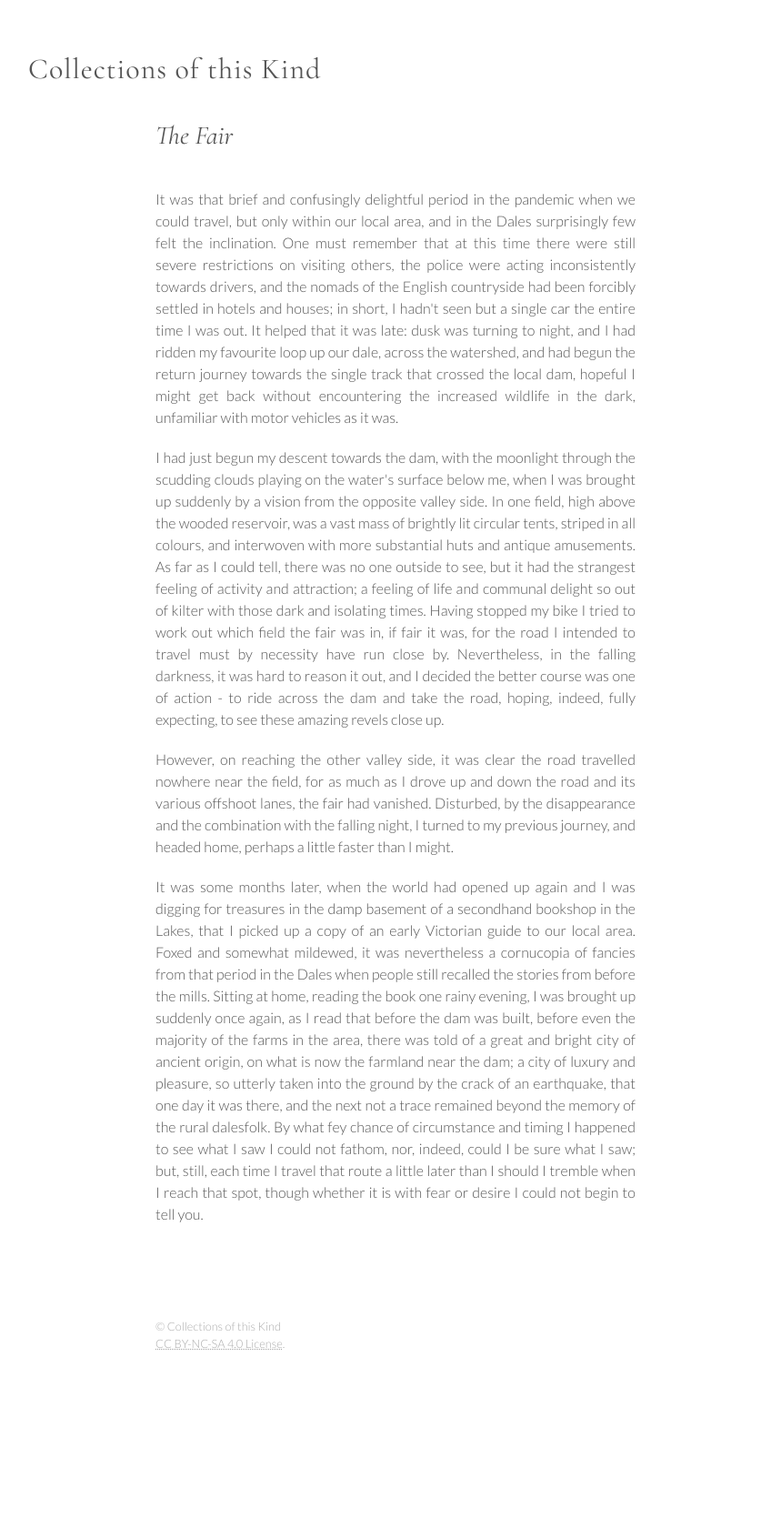
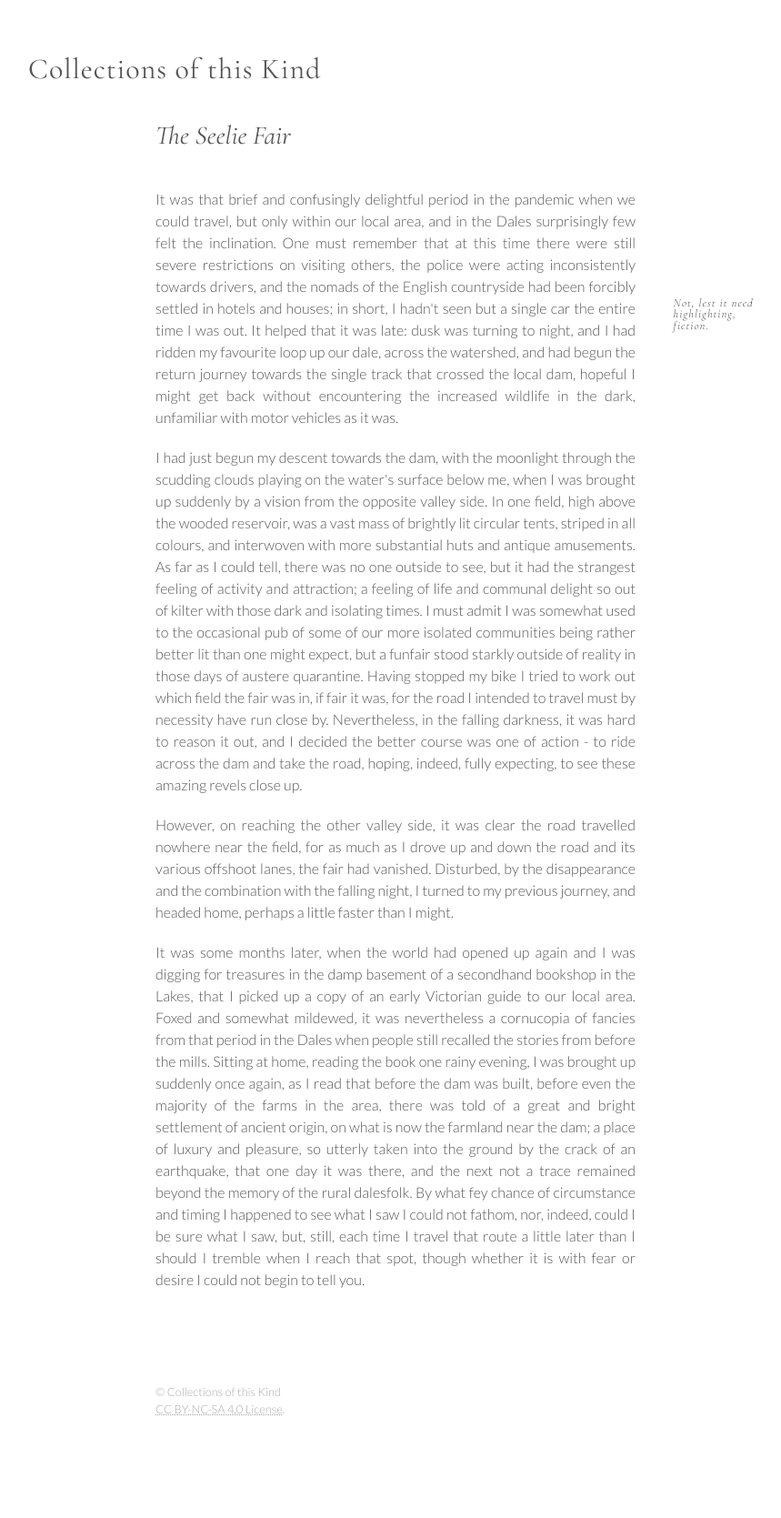
Before and after one commit to CollectionsOfThisKind/collectionsofthiskind.github.io, a Jekyll site: the page built from pages/diary/thefair.html, in a window 1280 px wide. Shown: the whole page at 91% size, without its empty margins (79-938 px from the left). Built offline with Jekyll 4.4.1, drawn with Linux system fonts in a browser that asks for light colours; before the commit the page ends 1597 px from its top, so only the background shows below that.

Commit message:
Add files via upload

```diff
--- a/pages/diary/index.html
+++ b/pages/diary/index.html
@@ -31,7 +31,7 @@ Events, arranged.
 <span class='keydate' id='20200404'>
 <span class='postdate' id='20231119'>
 <span class='editdate' id='20231119'>
-<a href="thefair.html">The Fair</a>
+<a href="thefair.html">The Seelie Fair</a>
 </span>
 </span>
 </span>
--- a/pages/diary/thefair.html
+++ b/pages/diary/thefair.html
@@ -10,21 +10,23 @@ layout: page
 
 <div class=postsection>
 
-<h2 class=top>The Fair</h2>
+<h2 class=top>The Seelie Fair</h2>
 
-
+<div class=marginalia>
+Not, lest it need highlighting, fiction.
+</div>
 
 <p>
 It was that brief and confusingly delightful period in the pandemic when we could travel, but only within our local area, and in the Dales surprisingly few felt the inclination. One must remember that at this time there were still severe restrictions on visiting others, the police were acting inconsistently towards drivers, and the nomads of the English countryside had been forcibly settled in hotels and houses; in short, I hadn't seen but a single car the entire time I was out. It helped that it was late: dusk was turning to night, and I had ridden my favourite loop up our dale, across the watershed, and had begun the return journey towards the single track that crossed the local dam, hopeful I might get back without encountering the increased wildlife in the dark, unfamiliar with motor vehicles as it was.
 </p>
 <p>
-I had just begun my descent towards the dam, with the moonlight through the scudding clouds playing on the water's surface below me, when I was brought up suddenly by a vision from the opposite valley side. In one field, high above the wooded reservoir, was a vast mass of brightly lit circular tents, striped in all colours, and interwoven with more substantial huts and antique amusements. As far as I could tell, there was no one outside to see, but it had the strangest feeling of activity and attraction; a feeling of life and communal delight so out of kilter with those dark and isolating times. Having stopped my bike I tried to work out which field the fair was in, if fair it was, for the road I intended to travel must by necessity have run close by. Nevertheless, in the falling darkness, it was hard to reason it out, and I decided the better course was one of action - to ride across the dam and take the road, hoping, indeed, fully expecting, to see these amazing revels close up.
+I had just begun my descent towards the dam, with the moonlight through the scudding clouds playing on the water's surface below me, when I was brought up suddenly by a vision from the opposite valley side. In one field, high above the wooded reservoir, was a vast mass of brightly lit circular tents, striped in all colours, and interwoven with more substantial huts and antique amusements. As far as I could tell, there was no one outside to see, but it had the strangest feeling of activity and attraction; a feeling of life and communal delight so out of kilter with those dark and isolating times. I must admit I was somewhat used to the occasional pub of some of our more isolated communities being rather better lit than one might expect, but a funfair stood starkly outside of reality in those days of austere quarantine. Having stopped my bike I tried to work out which field the fair was in, if fair it was, for the road I intended to travel must by necessity have run close by. Nevertheless, in the falling darkness, it was hard to reason it out, and I decided the better course was one of action - to ride across the dam and take the road, hoping, indeed, fully expecting, to see these amazing revels close up.
 </p>
 <p>
 However, on reaching the other valley side, it was clear the road travelled nowhere near the field, for as much as I drove up and down the road and its various offshoot lanes, the fair had vanished. Disturbed, by the disappearance and the combination with the falling night, I turned to my previous journey, and headed home, perhaps a little faster than I might.
 </p>
 <p>
-It was some months later, when the world had opened up again and I was digging for treasures in the damp basement of a secondhand bookshop in the Lakes, that I picked up a copy of an early Victorian guide to our local area. Foxed and somewhat mildewed, it was nevertheless a cornucopia of fancies from that period in the Dales when people still recalled the stories from before the mills. Sitting at home, reading the book one rainy evening, I was brought up suddenly once again, as I read that before the dam was built, before even the majority of the farms in the area, there was told of a great and bright city of ancient origin, on what is now the farmland near the dam; a city of luxury and pleasure, so utterly taken into the ground by the crack of an earthquake, that one day it was there, and the next not a trace remained beyond the memory of the rural dalesfolk. By what fey chance of circumstance and timing I happened to see what I saw I could not fathom, nor, indeed, could I be sure what I saw; but, still, each time I travel that route a little later than I should I tremble when I reach that spot, though whether it is with fear or desire I could not begin to tell you.
+It was some months later, when the world had opened up again and I was digging for treasures in the damp basement of a secondhand bookshop in the Lakes, that I picked up a copy of an early Victorian guide to our local area. Foxed and somewhat mildewed, it was nevertheless a cornucopia of fancies from that period in the Dales when people still recalled the stories from before the mills. Sitting at home, reading the book one rainy evening, I was brought up suddenly once again, as I read that before the dam was built, before even the majority of the farms in the area, there was told of a great and bright settlement of ancient origin, on what is now the farmland near the dam; a place of luxury and pleasure, so utterly taken into the ground by the crack of an earthquake, that one day it was there, and the next not a trace remained beyond the memory of the rural dalesfolk. By what fey chance of circumstance and timing I happened to see what I saw I could not fathom, nor, indeed, could I be sure what I saw, but, still, each time I travel that route a little later than I should I tremble when I reach that spot, though whether it is with fear or desire I could not begin to tell you.
 </p>
 
 <p class=diarydate>4 April 2020</p>
```
